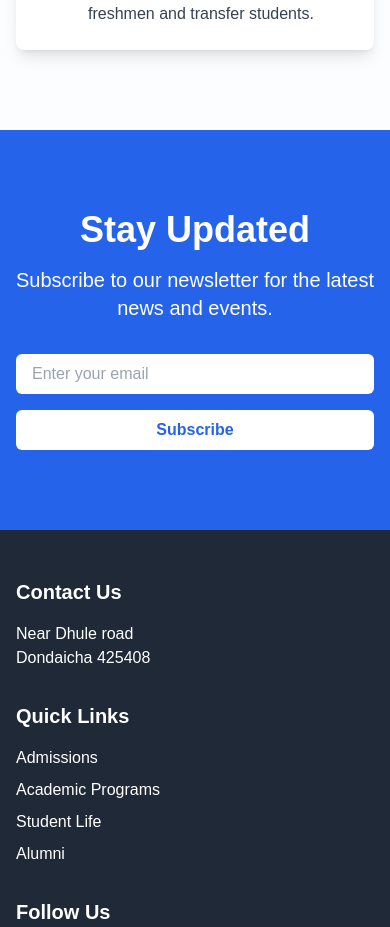
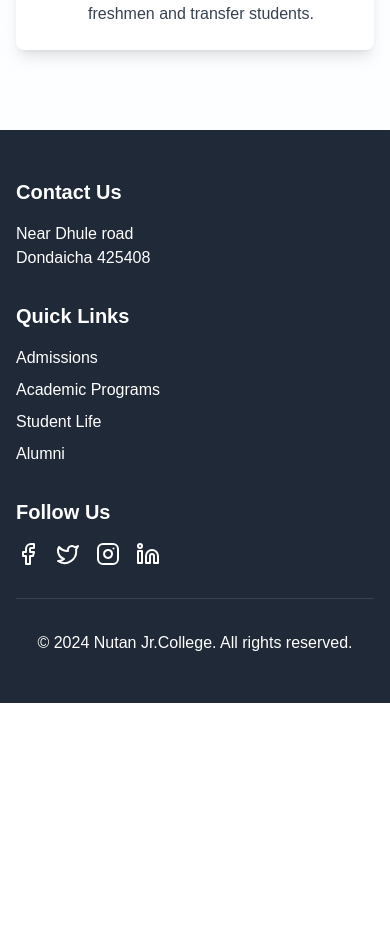
Before and after one commit to Hitesh007-p/college-portfolio, a Next.js app: page / in a window 390 px wide. Shown: the part 8765-9692 px from the top of the page. After the commit the page ends 9468 px from the top, so only its background shows below. Built offline with nearby package versions, Linux system fonts and the light colour scheme.

Commit message:
delete newslletter

```diff
--- a/app/page.tsx
+++ b/app/page.tsx
@@ -6,7 +6,7 @@ import Principal from '@/components/Principal'
 import Teachers from '@/components/Teachers'
 import Achievements from '@/components/Achievements'
 import Events from '@/components/Events'
-import Newsletter from '@/components/Newsletter'
+
 import Footer from '@/components/Footer'
 
 export default function Home() {
@@ -20,7 +20,7 @@ export default function Home() {
       <Principal />
       <Teachers />
       <Events />
-      <Newsletter />
+
       <Footer />
     </main>
   )
--- a/components/Newsletter.tsx
+++ /dev/null
@@ -1,42 +0,0 @@
-'use client'
-import { useState } from 'react'
-import { motion } from 'framer-motion'
-
-export default function Newsletter() {
-  const [email, setEmail] = useState('')
-
-  const handleSubmit = (e: React.FormEvent) => {
-    e.preventDefault()
-    // Here you would typically send the email to your server
-    console.log('Submitted email:', email)
-    setEmail('')
-    alert('Thank you for subscribing!')
-  }
-
-  return (
-    <section className="py-20 px-4 bg-blue-600 text-white">
-      <div className="max-w-4xl mx-auto text-center">
-        <h2 className="text-4xl font-bold mb-4">Stay Updated</h2>
-        <p className="text-xl mb-8">Subscribe to our newsletter for the latest news and events.</p>
-        <form onSubmit={handleSubmit} className="flex flex-col sm:flex-row justify-center gap-4">
-          <input
-            type="email"
-            value={email}
-            onChange={(e) => setEmail(e.target.value)}
-            placeholder="Enter your email"
-            required
-            className="px-4 py-2 rounded-md text-gray-900 w-full sm:w-64"
-          />
-          <motion.button
-            whileHover={{ scale: 1.05 }}
-            whileTap={{ scale: 0.95 }}
-            type="submit"
-            className="px-6 py-2 bg-white text-blue-600 rounded-md font-semibold"
-          >
-            Subscribe
-          </motion.button>
-        </form>
-      </div>
-    </section>
-  )
-}
```
